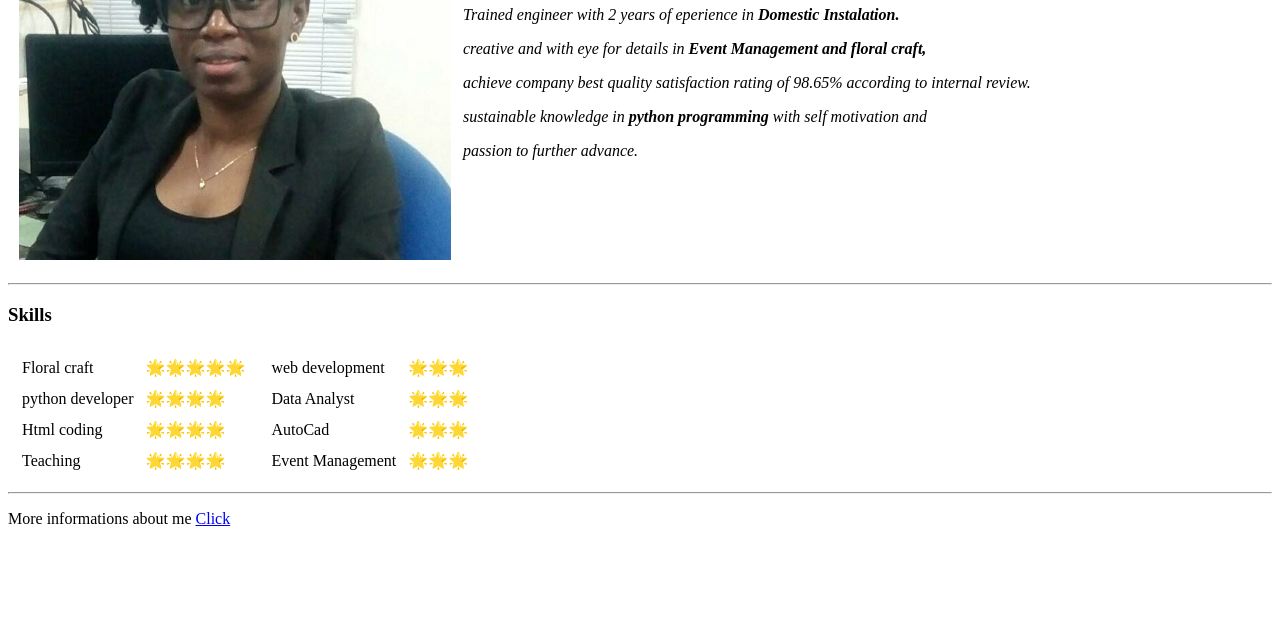
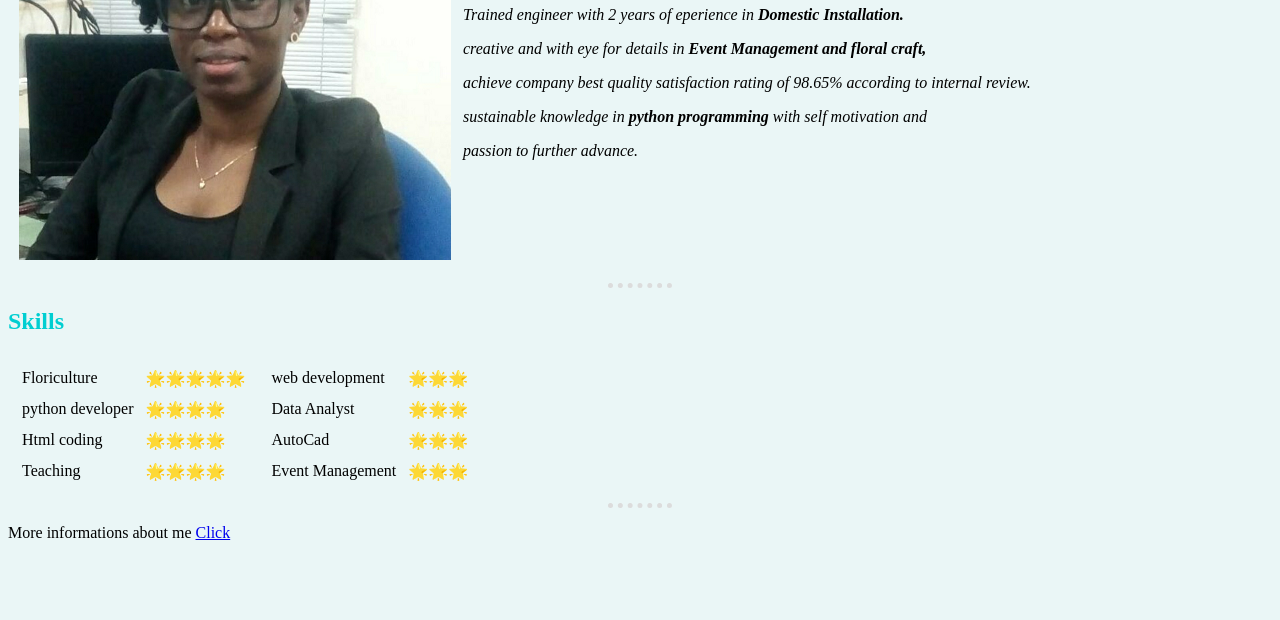
Before and after one commit to Amazinggrace-Oduye/cv, a plain HTML site: page index.html in a window 1280 px wide. Shown: the part 180-800 px from the top of the page. Drawn offline with Linux system fonts and the light colour scheme; files that its build step writes are made by us from their sources.

Commit message:
Adding css features

```diff
--- a/index.html
+++ b/index.html
@@ -4,6 +4,11 @@
 <head>
   <meta charset="utf-8">
   <title>Soamazing personal site</title>
+
+  <!-- CSS styling -->
+
+  <link rel="stylesheet" href="css/style.css">
+
 </head>
 
 <body>
@@ -12,7 +17,7 @@
       <td><img src="image/amazing.png" alt="Soamazing profile picture"></td>
       <td>
         <h1>Oduye Ogechukwu Amazinggrace</h1>
-        <p><em>Trained engineer with 2 years of eperience in <strong>Domestic Instalation.</strong></em></p>
+        <p><em>Trained engineer with 2 years of eperience in <strong>Domestic Installation.</strong></em></p>
         <p><em>creative and with eye for details in <strong>Event Management and floral craft,</strong></em></p>
         <p><em>achieve company best quality satisfaction rating of 98.65% according to internal review.</em></p>
         <p><em>sustainable knowledge in <strong>python programming</strong> with self motivation and</em></p>
@@ -23,13 +28,13 @@
   <hr>
   <!-- creating a link to another page -->
 
-  <h3>Skills</h3>
+  <h2>Skills</h2>
   <table>
     <tr>
       <td>
         <table cellspacing="10">
           <tr>
-            <td>Floral craft</td>
+            <td>Floriculture</td>
             <td>🌟🌟🌟🌟🌟</td>
           </tr>
           <tr>
@@ -71,6 +76,6 @@
   <hr>
   <!--Creating Tables and Table Data element-->
   <p>More informations about me <a href="qualification.html">Click</a></p>
-</body>
+  </body>
 
 </html>
--- /dev/null
+++ b/style.css
@@ -0,0 +1,26 @@
+ body {
+    background-color: #eaf6f6;
+ }
+
+ h1 {
+    color:#00CED1;
+ }
+  h2 {
+    color:#00CED1;
+
+  }
+  h3 {
+    color:#00CED1;
+      }
+  h4 {
+    color:#00CED1;
+     }
+  hr {
+    border-style: dotted none none none;
+    border-color: #DCDCDC;
+    border-width: 5px;
+    width: 5%;
+  }
+  img {
+    width: 100%;
+  }
```
Also changed, not shown: qualification.html (+2 -0 lines).
